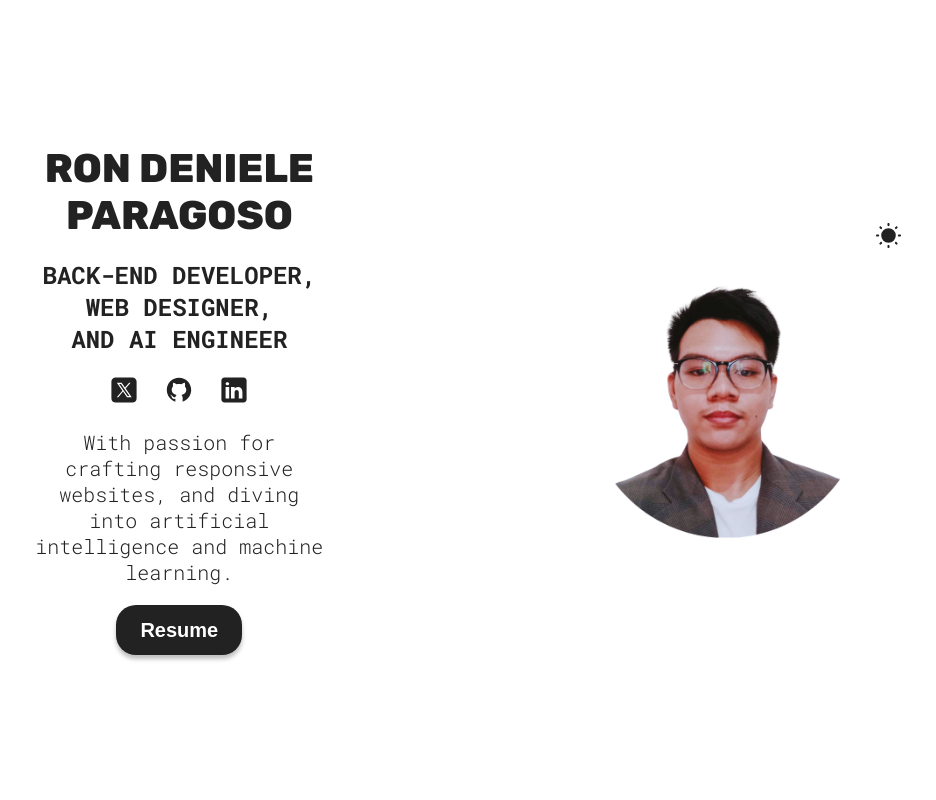
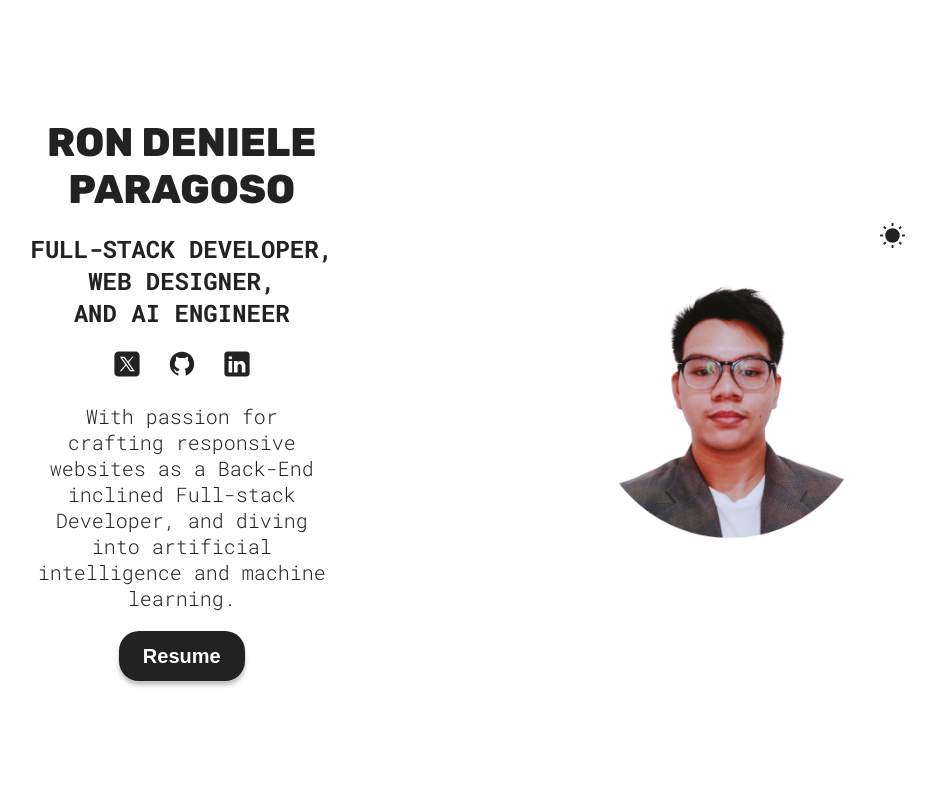
Before and after one commit to rdeniele/ron_react_portfolio, a React (Vite) app: page / in a window 1280 px wide. Shown: the top 800 px of the page, without its empty margins (172-1108 px from the left). Built offline with nearby package versions, Linux system fonts and the light colour scheme.

Commit message:
update Hero section with new title and refined description for Full-stack Developer role

```diff
--- a/src/sections/Hero/Hero.jsx
+++ b/src/sections/Hero/Hero.jsx
@@ -40,7 +40,7 @@ function Hero() {
           <br />
           Paragoso
         </h1>
-        <h2>Back-End Developer,
+        <h2>Full-stack Developer,
         <br/>Web designer,
         <br/>and AI Engineer</h2>
         <span>
@@ -55,7 +55,7 @@ function Hero() {
           </a>
         </span>
         <p className={styles.description}>
-          With passion for crafting responsive websites, and diving into artificial intelligence and machine learning.
+          With passion for crafting responsive websites as a Back-End inclined Full-stack Developer, and diving into artificial intelligence and machine learning.
         </p>
         <a href={CV} download>
           <button className="hover">Resume</button>
```
